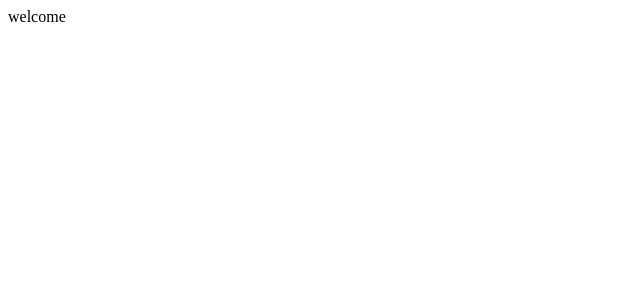
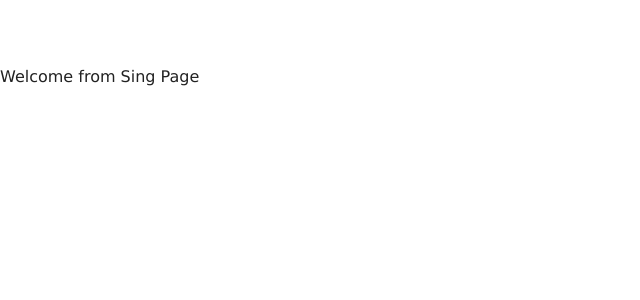
Before and after one commit to TAYBI/beachResort, a React (Create React App) app: page /rooms/1 in a window 1280 px wide. Shown: the top 300 px of the page, without its empty margins (0-640 px from the left). Built offline with nearby package versions, Linux system fonts and the light colour scheme.

Commit message:
Setting up the react router dom

```diff
--- a/src/App.js
+++ b/src/App.js
@@ -1,8 +1,24 @@
 import React from "react";
-// import "./App.css";
+import "./App.css";
+
+import { Home } from "./pages/Home";
+import Error from "./pages/Error";
+import SinglePage from "./pages/SinglePage";
+import { Pages } from "./pages/Pages";
+
+import { Route, Switch } from "react-router-dom";
 
 function App() {
-  return <div className="App">welcome</div>;
+  return (
+    <>
+      <Switch>
+        <Route exact path="/" component={Home} />
+        <Route exact path="/rooms/" component={Pages} />
+        <Route exact path="/rooms/:slug" component={SinglePage} />
+        <Route component={Error} />
+      </Switch>
+    </>
+  );
 }
 
 export default App;
--- a/src/index.js
+++ b/src/index.js
@@ -1,8 +1,14 @@
 import React from "react";
 import ReactDOM from "react-dom";
 import App from "./App";
+import { BrowserRouter as Router } from "react-router-dom";
 
-ReactDOM.render(<App />, document.getElementById("root"));
+ReactDOM.render(
+  <Router>
+    <App />
+  </Router>,
+  document.getElementById("root")
+);
 
 // If you want your app to work offline and load faster, you can change
 // unregister() to register() below. Note this comes with some pitfalls.
--- /dev/null
+++ b/src/pages/Error.js
@@ -0,0 +1,7 @@
+import React from "react";
+
+function Error() {
+  return <div>Welcom from errro</div>;
+}
+
+export default Error;
--- /dev/null
+++ b/src/pages/Home.js
@@ -0,0 +1,5 @@
+import React from "react";
+
+export const Home = () => {
+  return <div>wlcome from home</div>;
+};
--- /dev/null
+++ b/src/pages/Pages.js
@@ -0,0 +1,5 @@
+import React from "react";
+
+export const Pages = () => {
+  return <div>Welcome from Pages</div>;
+};
--- /dev/null
+++ b/src/pages/SinglePage.js
@@ -0,0 +1,10 @@
+import React, { Component } from "react";
+
+class SinglePage extends Component {
+  state = {};
+  render() {
+    return <div>Welcome from Sing Page</div>;
+  }
+}
+
+export default SinglePage;
```
